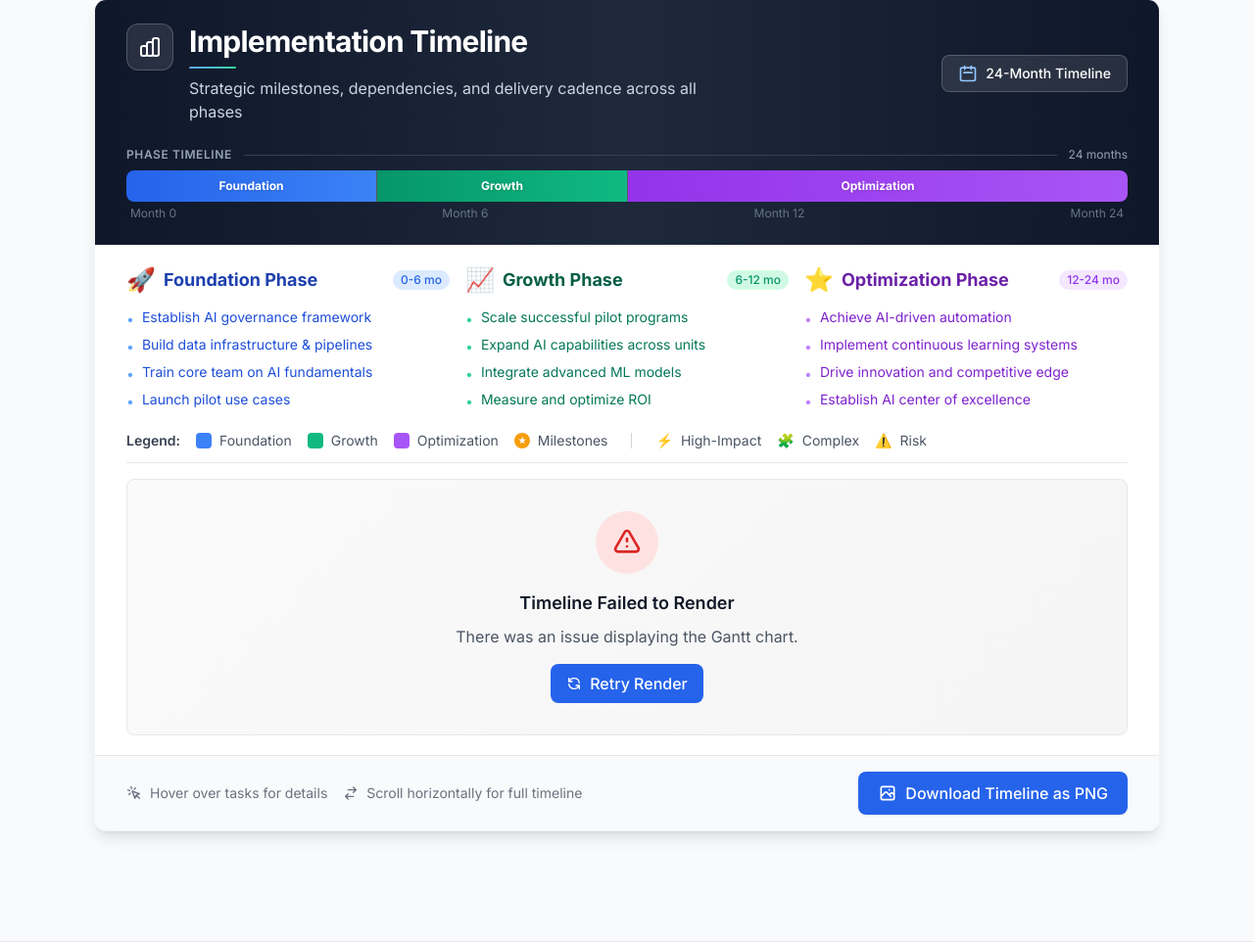
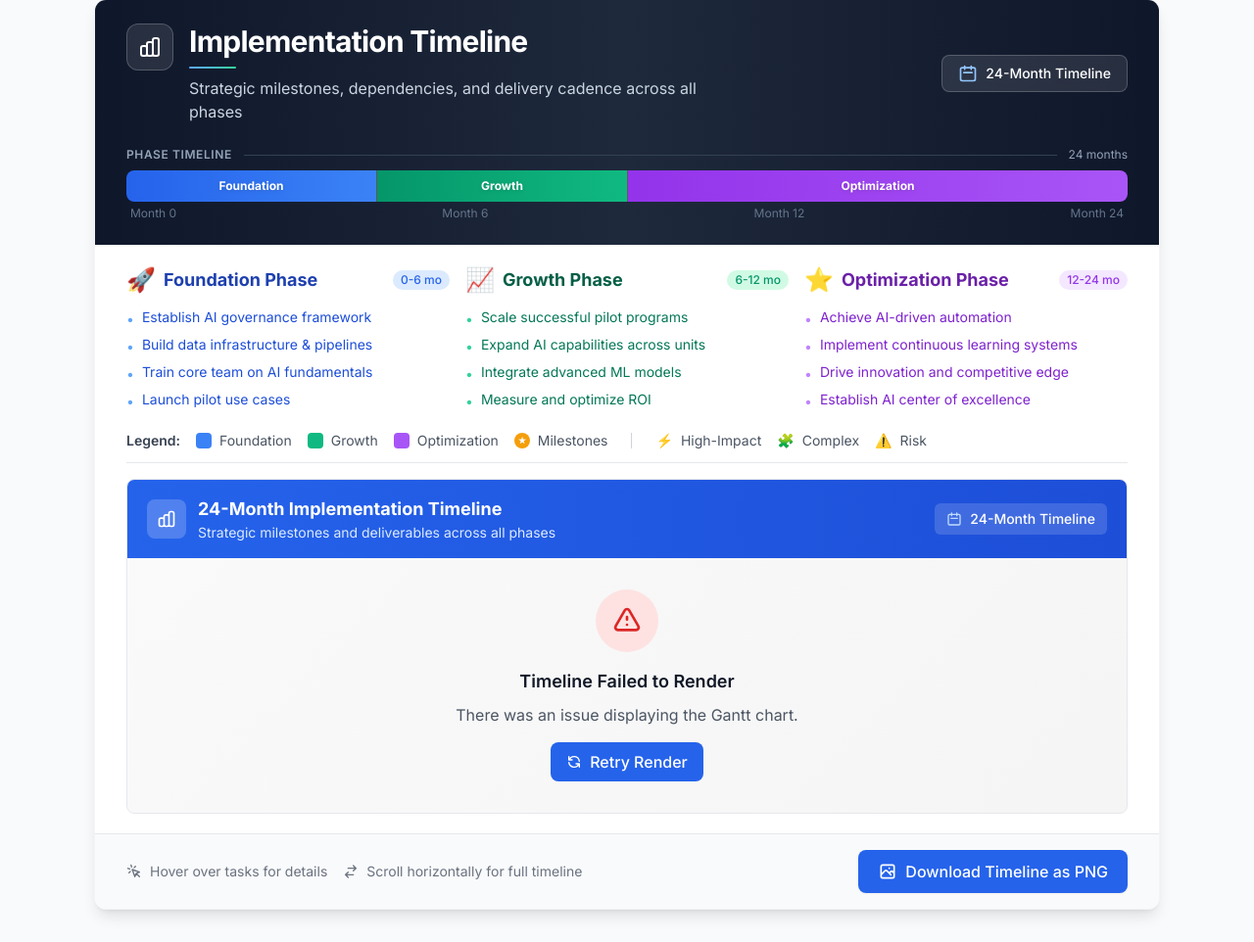
Before and after one commit to shriyaschavan/AI-Roadmap-Generator, a Flask app: page /roadmap/1 in a window 1280 px wide. Shown: the part 574-1536 px from the top of the page at 98% size. Run offline with Flask 3, Linux system fonts and the light colour scheme; tables that the repository leaves empty hold one stand-in row (values such as "Sample post"); some libraries are stand-ins or nearby versions.

Commit message:
Restore headline above timeline visualization and update date range display
Adds a new header bar with the implementation timeline title and date range to the results page, and updates the `updateDynamicDateRange` function to populate both the original and new date range elements.

Replit-Commit-Author: Agent
Replit-Commit-Session-Id: 61c6137e-636b-4222-b9a0-214f2f34615d
Replit-Commit-Checkpoint-Type: full_checkpoint
Replit-Commit-Event-Id: d1a442dc-b3e8-40af-bb13-cb5cd12fbb62
Replit-Commit-Screenshot-Url: https://storage.googleapis.com/screenshot-production-us-central1/f4b8cc57-9d73-4bf0-9239-7b44003e9cbe/61c6137e-636b-4222-b9a0-214f2f34615d/r6NTGbm
Replit-Helium-Checkpoint-Created: true

```diff
--- a/templates/results.html
+++ b/templates/results.html
@@ -275,6 +275,30 @@
 
             <!-- Gantt Chart Container -->
             <div class="gantt-container rounded-lg border border-gray-200 overflow-hidden bg-white">
+
+                <!-- Chart Header Bar -->
+                <div class="chart-header-bar bg-gradient-to-r from-primary-600 to-primary-700 px-5 py-4">
+                    <div class="flex items-center justify-between">
+                        <div class="flex items-center gap-3">
+                            <div class="w-10 h-10 rounded-lg bg-white/20 flex items-center justify-center">
+                                <svg class="w-5 h-5 text-white" fill="none" stroke="currentColor" viewBox="0 0 24 24">
+                                    <path stroke-linecap="round" stroke-linejoin="round" stroke-width="2" d="M9 19v-6a2 2 0 00-2-2H5a2 2 0 00-2 2v6a2 2 0 002 2h2a2 2 0 002-2zm0 0V9a2 2 0 012-2h2a2 2 0 012 2v10m-6 0a2 2 0 002 2h2a2 2 0 002-2m0 0V5a2 2 0 012-2h2a2 2 0 012 2v14a2 2 0 01-2 2h-2a2 2 0 01-2-2z"></path>
+                                </svg>
+                            </div>
+                            <div>
+                                <h3 class="text-lg font-bold text-white">24-Month Implementation Timeline</h3>
+                                <p class="text-sm text-primary-100">Strategic milestones and deliverables across all phases</p>
+                            </div>
+                        </div>
+                        <div class="hidden md:flex items-center gap-2 px-3 py-1.5 bg-white/15 rounded-md">
+                            <svg class="w-4 h-4 text-primary-200" fill="none" stroke="currentColor" viewBox="0 0 24 24">
+                                <path stroke-linecap="round" stroke-linejoin="round" stroke-width="2" d="M8 7V3m8 4V3m-9 8h10M5 21h14a2 2 0 002-2V7a2 2 0 00-2-2H5a2 2 0 00-2 2v12a2 2 0 002 2z"></path>
+                            </svg>
+                            <span id="chartDateRange" class="text-white text-sm font-medium">Loading...</span>
+                        </div>
+                    </div>
+                </div>
+
                 <!-- Mermaid Chart Render Area -->
                 <!-- Note: Mermaid generates its own synchronized date axis labels within the chart -->
                 <div class="gantt-chart-area bg-gradient-to-br from-slate-50 via-white to-gray-50 p-4 md:p-6 overflow-x-auto"
@@ -792,14 +816,17 @@ Dependencies:
     /**
      * Compute and display dynamic date range from Mermaid chart
      * Uses cached mermaidSourceText (Mermaid replaces content with SVG after render)
+     * Updates both header badges: dynamicDateRange and chartDateRange
      */
     function updateDynamicDateRange() {
         const dateRangeEl = document.getElementById('dynamicDateRange');
-        if (!dateRangeEl) return;
+        const chartDateRangeEl = document.getElementById('chartDateRange');
 
         // Use cached source text (set before Mermaid renders)
         const datePattern = /(\d{4}-\d{2}-\d{2})/g;
         const matches = mermaidSourceText.match(datePattern);
+
+        var dateStr = '24-Month Timeline';
 
         if (matches && matches.length > 0) {
             const dates = matches.map(function(d) { return new Date(d); });
@@ -810,10 +837,12 @@ Dependencies:
             const startStr = months[minDate.getMonth()] + ' ' + minDate.getFullYear();
             const endStr = months[maxDate.getMonth()] + ' ' + maxDate.getFullYear();
 
-            dateRangeEl.textContent = startStr + ' – ' + endStr;
-        } else {
-            dateRangeEl.textContent = '24-Month Timeline';
+            dateStr = startStr + ' – ' + endStr;
         }
+
+        // Update both date range elements
+        if (dateRangeEl) dateRangeEl.textContent = dateStr;
+        if (chartDateRangeEl) chartDateRangeEl.textContent = dateStr;
     }
 
     // ============================================
```
Also changed, not shown: attached_assets/image_1765477987612.png (added).
